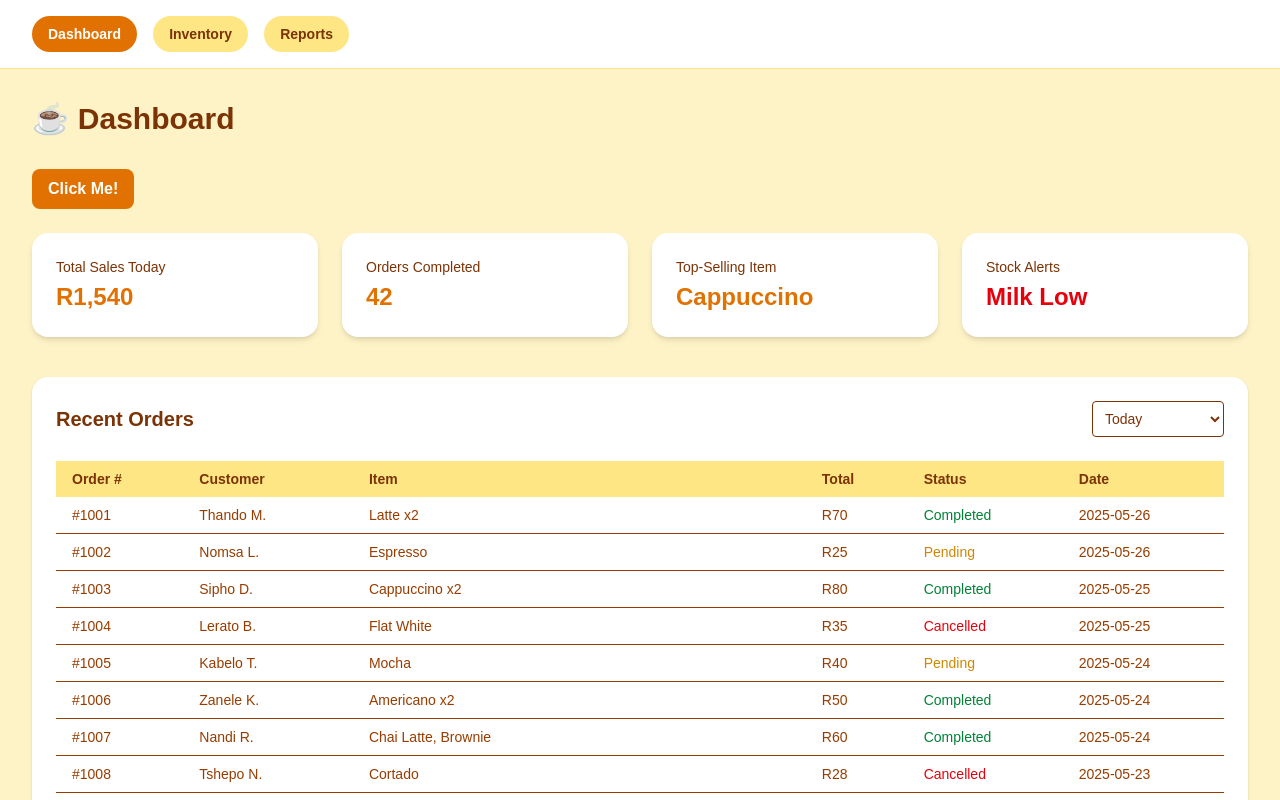
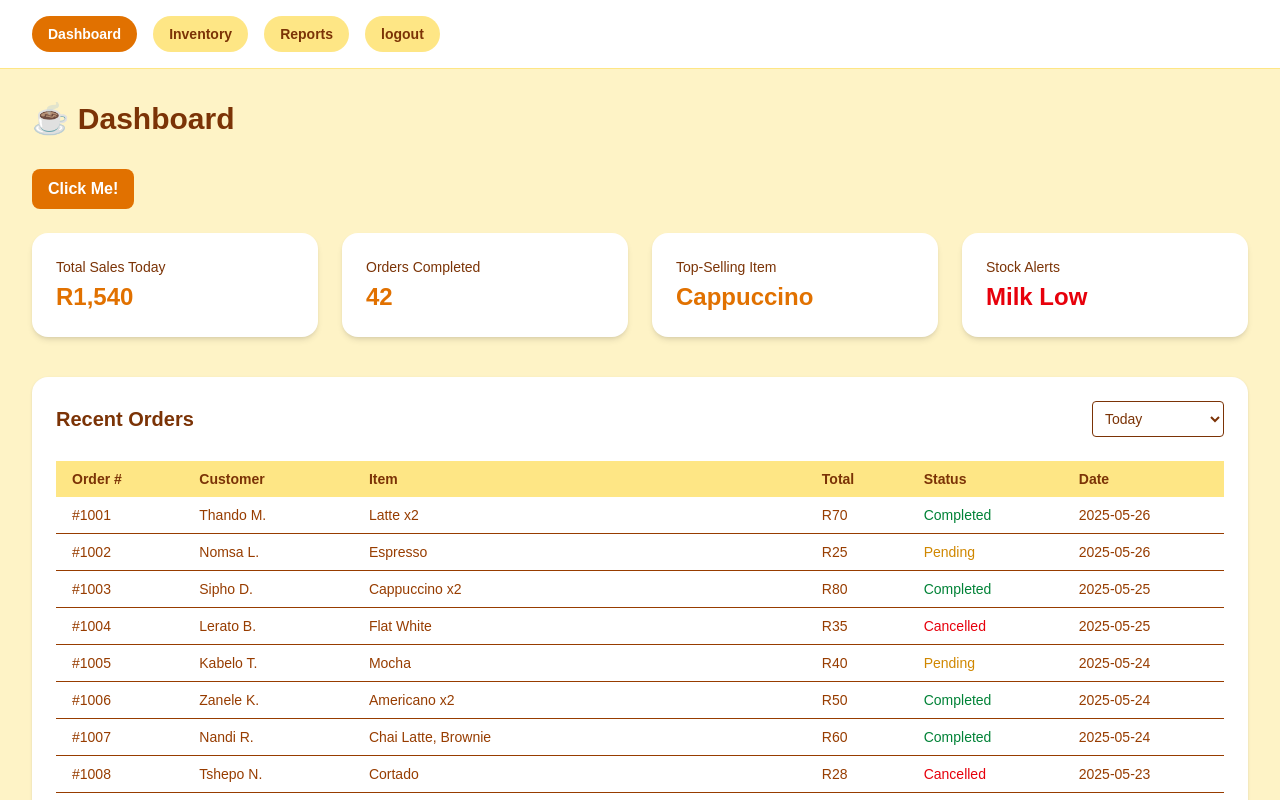
Before and after one commit to COS301-SE-2025/Coffee-Shop-Manager, a Next.js app in the folder koffieblik-login/: page /dashboard in a window 1280 px wide. Shown: the top 800 px of the page. Built offline with nearby package versions, Linux system fonts and the light colour scheme; sample sign-in values are in the browser's storage.

Commit message:
Add login state management and improve error handling

```diff
--- a/koffieblik-login/src/app/dashboard/page.tsx
+++ b/koffieblik-login/src/app/dashboard/page.tsx
@@ -1,6 +1,8 @@
 'use client';
 
 import { useState } from 'react';
+import { useEffect } from 'react';
+import { useRouter } from 'next/navigation';
 
 type OrderStatus = 'Completed' | 'Pending' | 'Cancelled';
 
@@ -25,6 +27,19 @@ export default function DashboardPage() {
     const [selectedTab, setSelectedTab] = useState('Dashboard');
     const [filter, setFilter] = useState('Today');
     const [apiMessage, setApiMessage] = useState('Click Me!');
+    const router = useRouter();
+
+    useEffect(() => {
+        const isLoggedIn = localStorage.getItem('isLoggedIn');
+        if (!isLoggedIn) {
+            router.push('/login'); // Redirect to login if not authenticated
+        }
+    }, [router]);
+
+    const handleLogout = () => {
+        localStorage.removeItem('isLoggedIn');
+        router.push('/login');
+    };
 
 
     const dateInputStyle = 'p-2 border rounded text-sm text-amber-900';
@@ -77,7 +92,7 @@ export default function DashboardPage() {
         }
     };
 
-  const tabs = ['Dashboard', 'Inventory', 'Reports'];
+    const tabs = ['Dashboard', 'Inventory', 'Reports', 'logout'];
 
     return (
         <main className="min-h-screen bg-amber-100">
@@ -91,7 +106,14 @@ export default function DashboardPage() {
                             ? 'bg-amber-600 text-white'
                             : 'bg-amber-200 text-amber-900 hover:bg-amber-300'
                             }`}
-            onClick={() => setSelectedTab(tab)}
+                        onClick={() => {
+                            if (tab === 'logout') {
+                                handleLogout();
+                            } else {
+                                setSelectedTab(tab);
+                            }
+                        }}
+
                     >
                         {tab}
                     </button>
@@ -218,6 +240,9 @@ export default function DashboardPage() {
                         <p className="text-lg">📊 Reports dashboard coming soon.</p>
                     </div>
                 )}
+
+
+
             </div>
         </main>
     );
--- a/koffieblik-login/src/app/login/page.tsx
+++ b/koffieblik-login/src/app/login/page.tsx
@@ -56,7 +56,7 @@ export default function LoginPage() {
           headers: {
             'Content-Type': 'application/json',
           },
-          body: JSON.stringify({action: 'login', email, password }),
+          body: JSON.stringify({ action: 'login', email, password }),
         });
 
         const result = await response.json();
@@ -64,6 +64,7 @@ export default function LoginPage() {
         if (result.success) {
           console.log('Login success:', result.user);
           setLoginError('');
+          localStorage.setItem('isLoggedIn', 'true');
           router.push('/dashboard');
         } else {
           console.error('Login failed:', result.message);
@@ -204,11 +205,11 @@ export default function LoginPage() {
                 Remember me
               </label>
             </div>
-{loginError && (
-  <div className="text-sm text-red-600 dark:text-red-400 mt-2 font-medium text-center">
-    {loginError}
-  </div>
-)}
+            {loginError && (
+              <div className="text-sm text-red-600 dark:text-red-400 mt-2 font-medium text-center">
+                {loginError}
+              </div>
+            )}
 
             <button
               type="submit"
```
Lines whose indentation alone changed are shown as unchanged.
